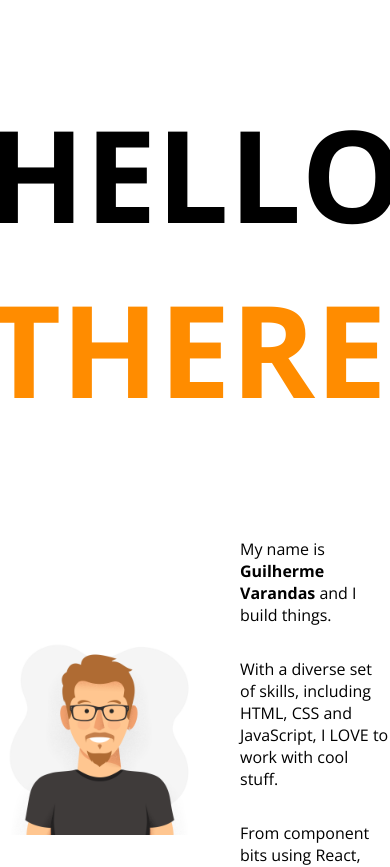
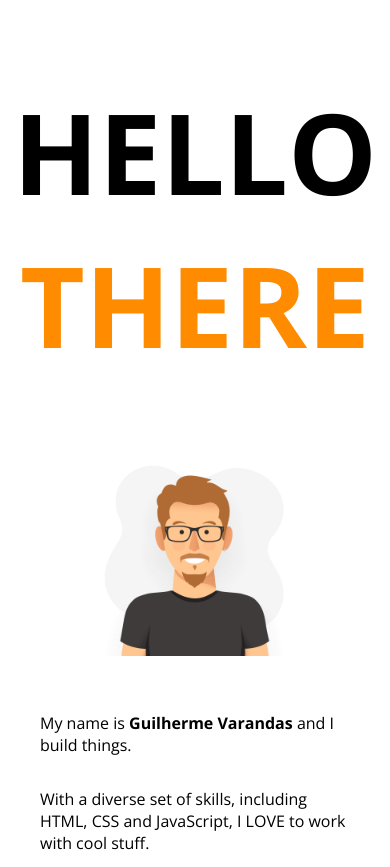
Before and after one commit to gvarandas/gvarandas.github.io, a React (Create React App) app: page / in a window 390 px wide. Shown: the top 867 px of the page. Built offline with nearby package versions, Linux system fonts and the light colour scheme.

Commit message:
Responsive Design

```diff
--- a/public/index.html
+++ b/public/index.html
@@ -2,7 +2,7 @@
 <html lang="en">
   <head>
     <meta charset="utf-8">
-    <meta name="viewport" content="width=device-width, initial-scale=1, shrink-to-fit=no">
+    <meta name="viewport" content="width=device-width, initial-scale=1, shrink-to-fit=no, minimum-scale=1">
     <meta name="theme-color" content="#000000">
     <!--
       manifest.json provides metadata used when your web app is added to the
--- a/src/App.js
+++ b/src/App.js
@@ -31,7 +31,7 @@ const AppContainer = styled.div`
   flex-direction: column;
   justify-content: center;
   min-height: 100vh;
-  min-width: 100vw;
+  /* min-width: 100vw; */
 `;
 
 const App = () => (
--- a/src/components/Footer.js
+++ b/src/components/Footer.js
@@ -9,7 +9,7 @@ const FooterContainer = styled.footer`
   margin: 20px;
 
   span {
-    margin-right: 40px;
+    margin: 0 20px;
 
     a {
       font-size: 1.25rem;
@@ -24,6 +24,12 @@ const FooterContainer = styled.footer`
       :hover {
         color: darkorange;
       }
+    }
+  }
+
+  @media (max-width: 380px)  {
+    span a {
+      font-size: 1rem;
     }
   }
 `;
--- a/src/components/Main.js
+++ b/src/components/Main.js
@@ -12,6 +12,19 @@ const MainContainer = styled.main`
 
 const MainTitle = styled.h1`
   font-size: 8rem;
+  text-align: center;
+
+  @media (max-width: 768px)  {
+    margin-left: 15px;
+    margin-right: 15px;
+    font-size: 7rem;
+  }
+
+  @media (max-width: 380px)  {
+    font-size: 6rem;
+    margin-top: 40px;
+    margin-bottom: 40px;
+  }
 `;
 
 const colorTransition = keyframes`
@@ -29,18 +42,27 @@ const DescriptionContainer = styled.div`
   display: flex;
   flex-direction: column;
   justify-content: center;
+
+  @media (max-width: 768px)  {
+    margin: 40px 20px;
+  }
 `;
 
 const PictureContainer = styled.div`
   display: flex;
   justify-content: center;
   align-items: center;
-  margin-right: 40px;
+  margin: 0 20px;
 `;
 
 const ContentContainer = styled.div`
   display: flex;
   flex-direction: row;
+  margin: 0 20px;
+
+  @media (max-width: 768px)  {
+    flex-direction: column;
+  }
 `;
 
 const Image = styled.img`
```
